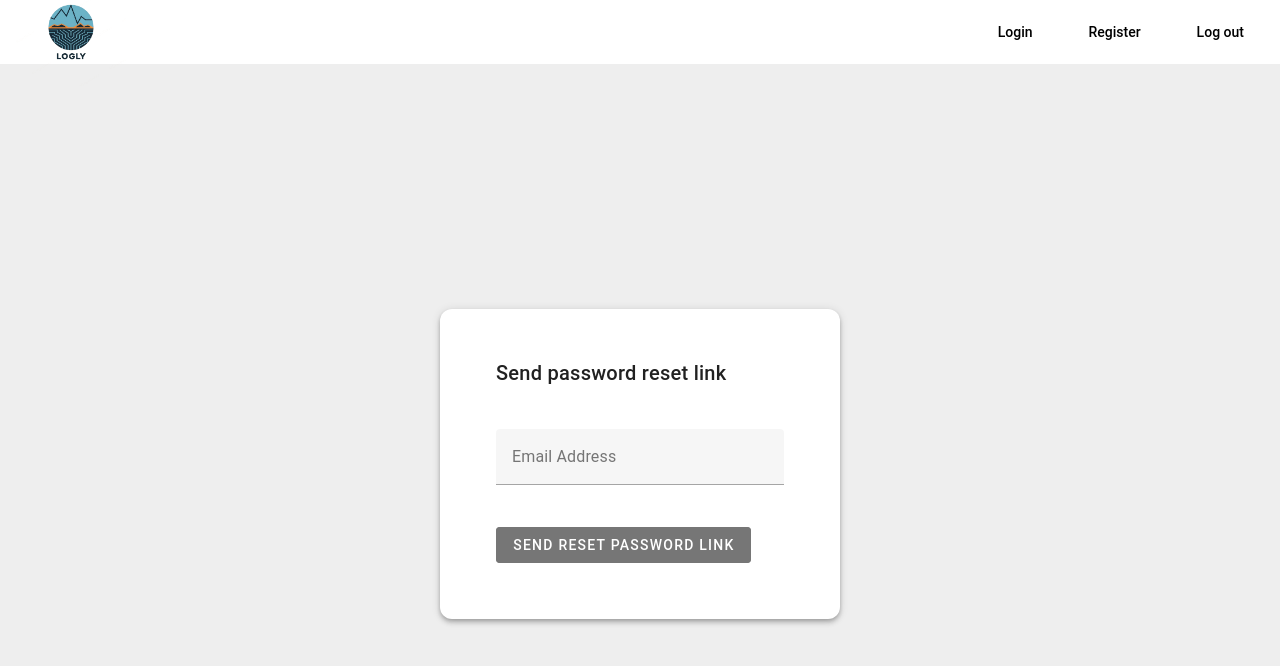
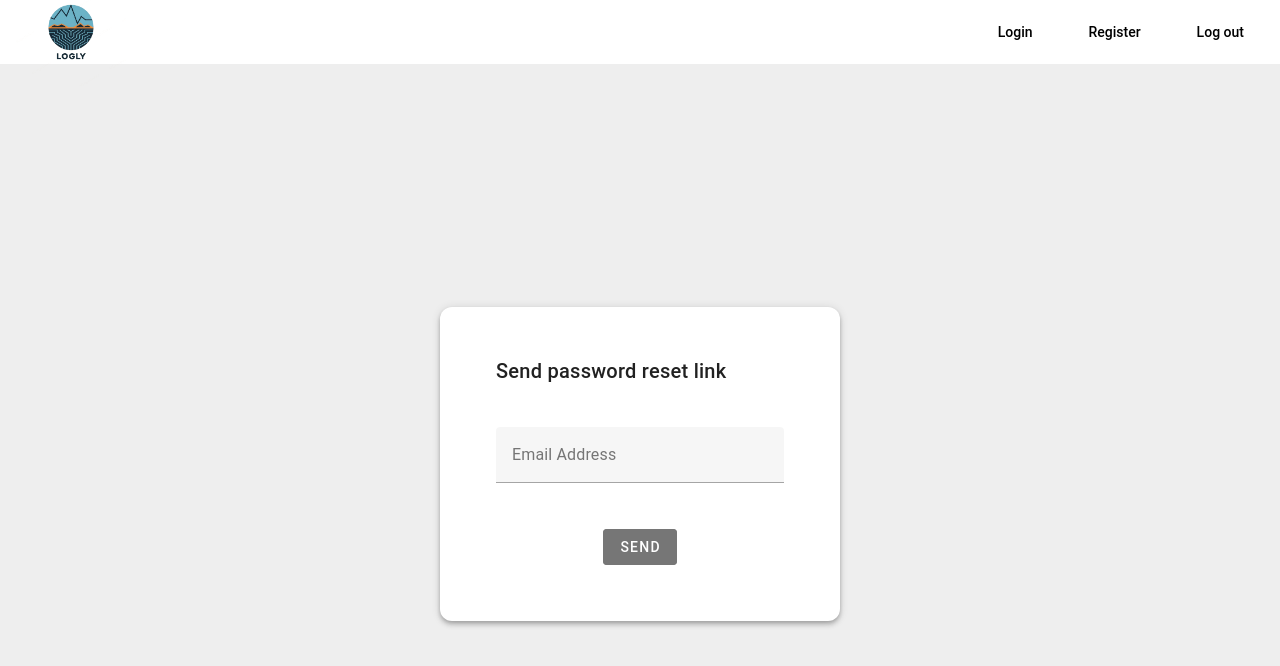
Before and after one commit to joaovitor2614/Logly, a Vue app in the folder web/: page /send-reset-password-link in a window 1280 px wide. Shown: the top 666 px of the page. Built offline with nearby package versions, Linux system fonts and the light colour scheme; no server answers.

Commit message:
feat: improve Send reset passowrd link component

```diff
--- a/web/src/components/verify/SendResetPasswordLink.vue
+++ b/web/src/components/verify/SendResetPasswordLink.vue
@@ -4,12 +4,17 @@ import { sendResetPasswordLink } from '@/api/services/user';
 import Button from '@/components/common/Button.vue'
 
 import { Ref, ref, computed } from 'vue';
+import { useToast } from 'vue-toastification';
 
 const emailAddress: Ref<string> = ref('')
-const isLoading: Ref<boolean> = ref(false)
+const isLoading: Ref<boolean> = ref(false);
+const toast = useToast()
 const executeResetPasswordLink = async () => {
     isLoading.value = true
-    await sendResetPasswordLink(emailAddress.value)
+    const response = await  sendResetPasswordLink(emailAddress.value)
+    if (response) {
+        toast.success('Password reset link sent successfully!')
+    }
     isLoading.value = false
 }
 const isDisabled = computed(() => emailAddress.value ? false : true);
@@ -24,8 +29,9 @@ const isDisabled = computed(() => emailAddress.value ? false : true);
                 type="email"
                 v-model="emailAddress"
                 placeholder="email"
-                class="mb-5"
+                class="mt-5 mb-6"
             />
+             <div class="d-flex justify-center align-center">
             <Button
                 :buttonAction="executeResetPasswordLink"
                 :isDisabled="isDisabled"
@@ -33,8 +39,10 @@ const isDisabled = computed(() => emailAddress.value ? false : true);
 
 
                 >
-                Send Reset Password Link
+                Send
             </Button>
+             </div>
+
         </form>
 
     </AuthBase>
```
